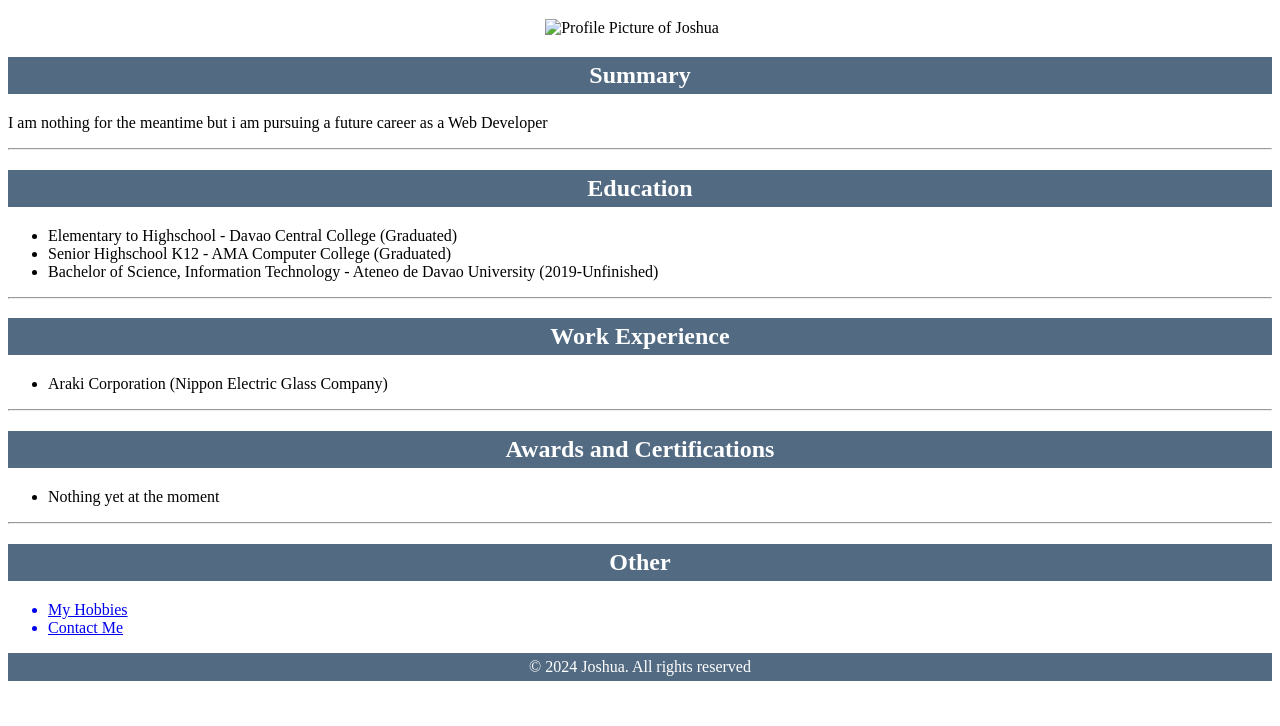
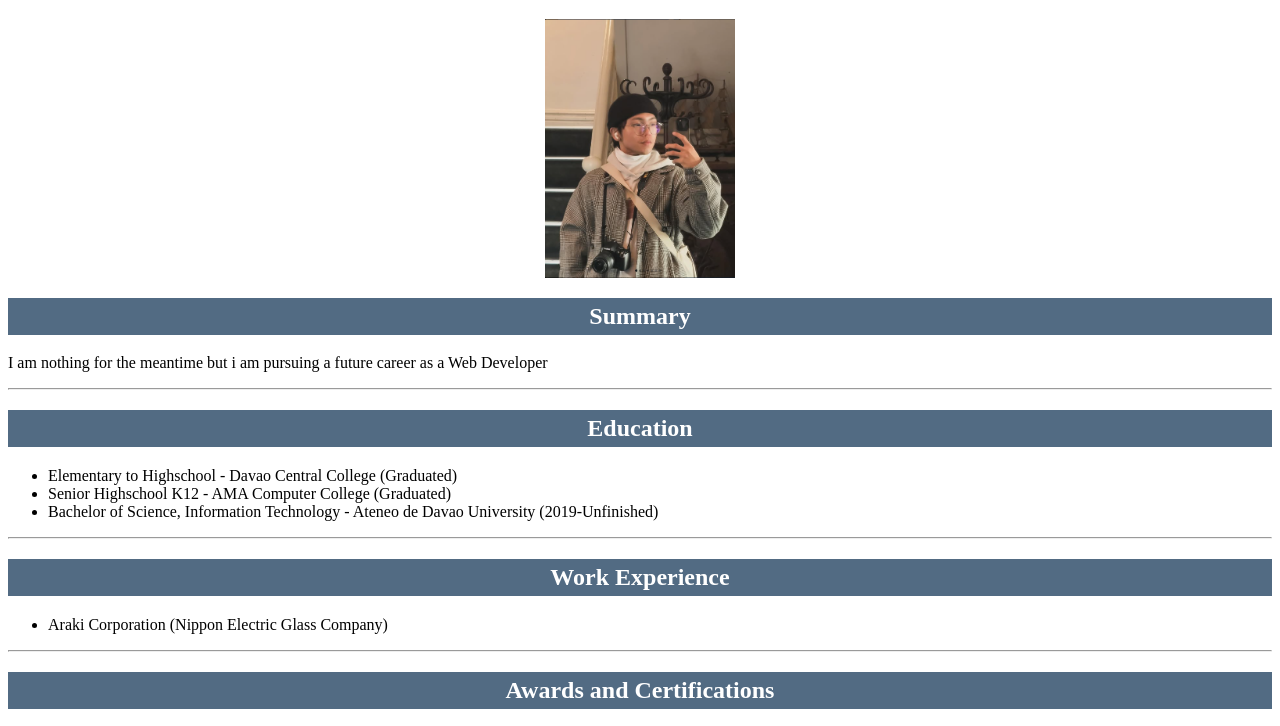
Before and after one commit to josh82x/html-resume1, a plain HTML site: page index.html in a window 1280 px wide. Shown: the part 71-797 px from the top of the page. Drawn offline with Linux system fonts and the light colour scheme.

Commit message:
Update index.html

```diff
--- a/index.html
+++ b/index.html
@@ -10,7 +10,7 @@
     padding: 5px;
     background-color: #526b83;
     color: #fff;">Joshua Sapong</h1>
-    <img src="/Capstone Project 1/joshua.png" alt="Profile Picture of Joshua" style="width: 15%; display: block;
+    <img src="./joshua.png" alt="Profile Picture of Joshua" style="width: 15%; display: block;
     margin-left: auto;
     margin-right: auto;
     ">
```
